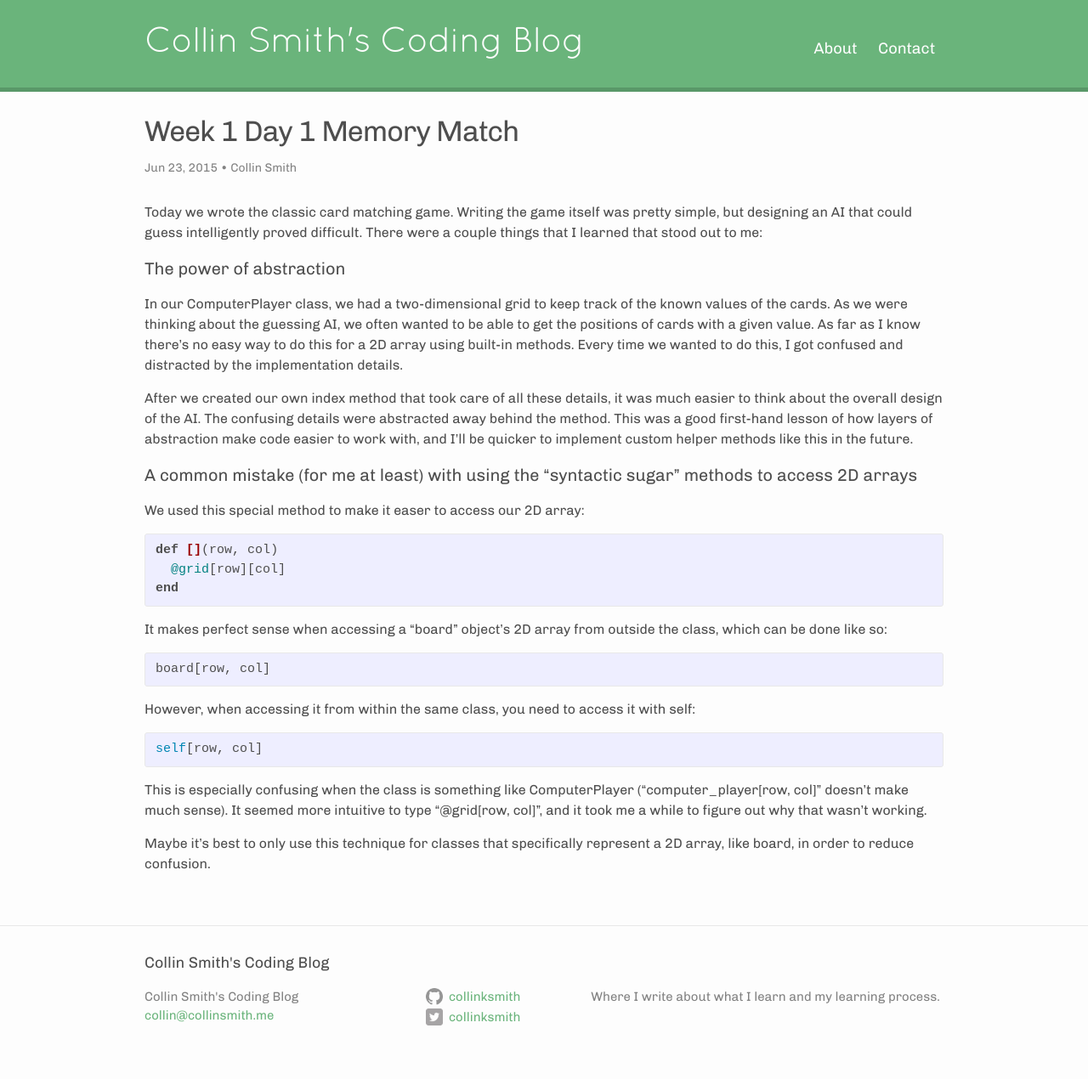
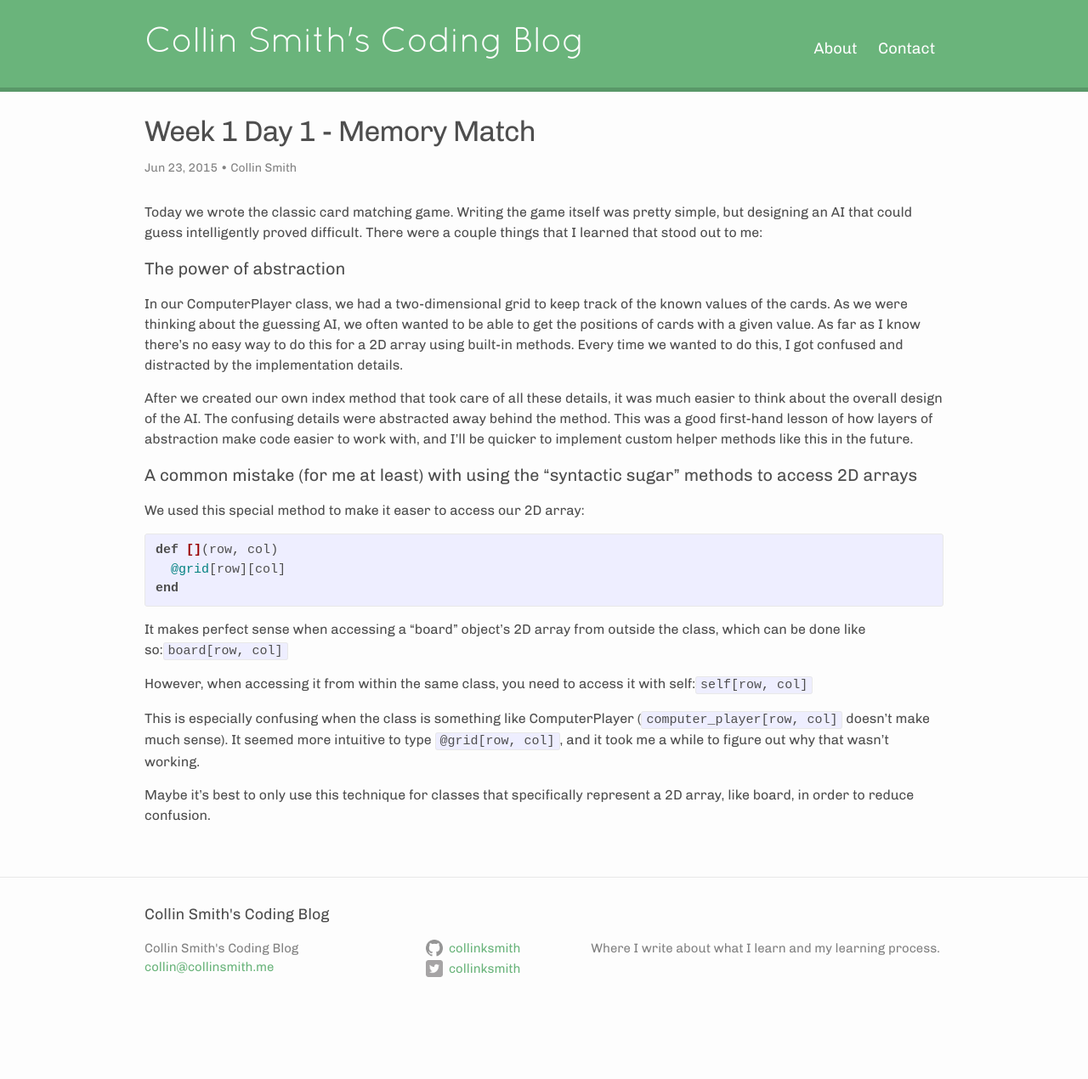
Before and after one commit to collinksmith/blog, a Jekyll site: the page built from _posts/2015-06-23-week-1-day-1-memory-match.md, in a window 1280 px wide. Shown: the whole page at 85% size. Built offline with Jekyll 4.4.1, drawn with Linux system fonts in a browser that asks for light colours; after the commit the page ends 1213 px from its top, so only the background shows below that.

```diff
--- a/_posts/2015-06-23-week-1-day-1-memory-match.md
+++ b/_posts/2015-06-23-week-1-day-1-memory-match.md
@@ -17,16 +18,10 @@ def [](row, col)
 end
 {% endhighlight %}
 
-It makes perfect sense when accessing a "board" object's 2D array from outside the class, which can be done like so:
-{% highlight ruby %}
-board[row, col]
-{% endhighlight %}
+It makes perfect sense when accessing a "board" object's 2D array from outside the class, which can be done like so:`board[row, col]`
 
-However, when accessing it from within the same class, you need to access it with self:
-{% highlight ruby %}
-self[row, col]
-{% endhighlight %}
+However, when accessing it from within the same class, you need to access it with self:`self[row, col]`
 
-This is especially confusing when the class is something like ComputerPlayer ("computer_player[row, col]" doesn't make much sense). It seemed more intuitive to type "@grid[row, col]", and it took me a while to figure out why that wasn't working.
+This is especially confusing when the class is something like ComputerPlayer (`computer_player[row, col]` doesn't make much sense). It seemed more intuitive to type `@grid[row, col]`, and it took me a while to figure out why that wasn't working.
 
 Maybe it's best to only use this technique for classes that specifically represent a 2D array, like board, in order to reduce confusion.
```
Also changed, not shown: other parts of _posts/2015-06-23-week-1-day-1-memory-match.md (+1 -0 lines).
